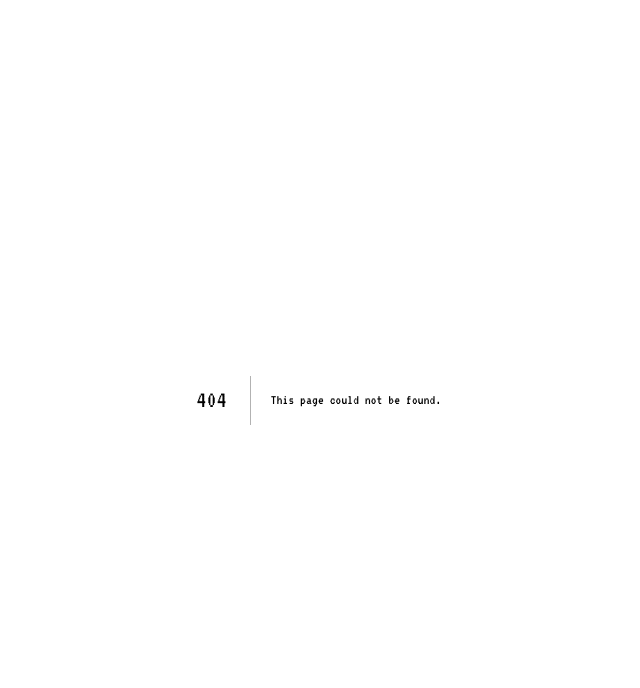
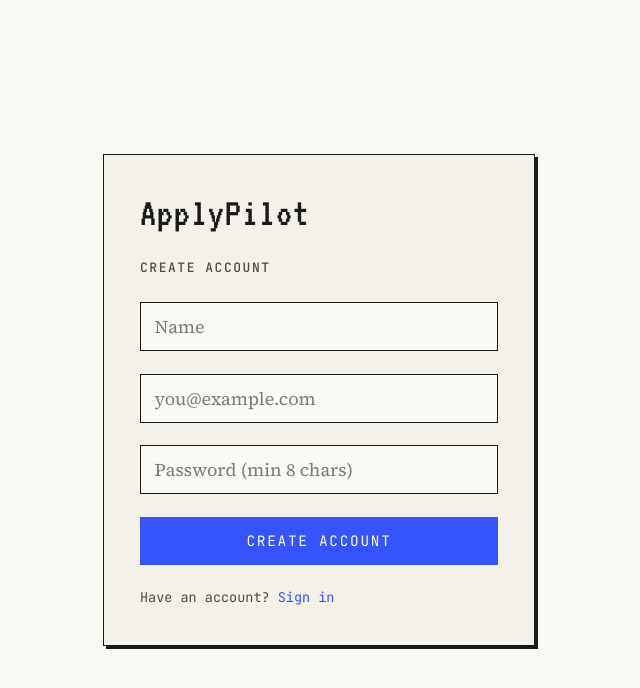
Before and after one commit to THEROHAN01/ApplyPilot, a Next.js app in the folder frontend/: page /signup in a window 1280 px wide. Before the commit this address had no page. Shown: the top 688 px of the page, without its empty margins (321-961 px from the left). Built offline with nearby package versions, Linux system fonts and the light colour scheme; no server answers.

Commit message:
feat(frontend): React Query providers, Blueprint UI primitives, auth pages
Button/Input/Card/Badge in Blueprint tokens (no hardcoded colors),
login/signup forms with loading+disabled+error states, root redirect
to /dashboard. tsc clean, next build ok, color gate clean.

```diff
--- /dev/null
+++ b/frontend/app/(auth)/login/page.tsx
@@ -0,0 +1,40 @@
+"use client";
+import { useState } from "react";
+import { useRouter } from "next/navigation";
+import Link from "next/link";
+import { login } from "@/lib/auth";
+import { Button } from "@/components/ui/button";
+import { Input } from "@/components/ui/input";
+
+export default function LoginPage() {
+  const router = useRouter();
+  const [email, setEmail] = useState(""); const [password, setPassword] = useState("");
+  const [error, setError] = useState<string | null>(null); const [loading, setLoading] = useState(false);
+
+  async function onSubmit(e: React.FormEvent) {
+    e.preventDefault(); setError(null); setLoading(true);
+    try { await login(email, password); router.push("/dashboard"); }
+    catch { setError("Invalid email or password."); }
+    finally { setLoading(false); }
+  }
+
+  return (
+    <main className="min-h-screen flex items-center justify-center px-4">
+      <form onSubmit={onSubmit} className="w-full max-w-sm border border-ink bg-surface p-8 shadow-hard space-y-5">
+        <h1 className="text-4xl">ApplyPilot</h1>
+        <p className="label">Sign in</p>
+        {error && <p className="font-mono text-[0.8rem] text-[var(--warn)]">{error}</p>}
+        <Input type="email" placeholder="you@example.com" value={email}
+          onChange={(e) => setEmail(e.target.value)} required disabled={loading} />
+        <Input type="password" placeholder="Password" value={password}
+          onChange={(e) => setPassword(e.target.value)} required disabled={loading} />
+        <Button type="submit" variant="primary" disabled={loading} className="w-full justify-center">
+          {loading ? "Signing in…" : "Sign in"}
+        </Button>
+        <p className="font-mono text-[0.75rem] text-ink-soft">
+          No account? <Link href="/signup" className="text-blueprint">Sign up</Link>
+        </p>
+      </form>
+    </main>
+  );
+}
--- /dev/null
+++ b/frontend/app/(auth)/signup/page.tsx
@@ -0,0 +1,40 @@
+"use client";
+import { useState } from "react";
+import { useRouter } from "next/navigation";
+import Link from "next/link";
+import { signup } from "@/lib/auth";
+import { Button } from "@/components/ui/button";
+import { Input } from "@/components/ui/input";
+
+export default function SignupPage() {
+  const router = useRouter();
+  const [name, setName] = useState(""); const [email, setEmail] = useState("");
+  const [password, setPassword] = useState(""); const [error, setError] = useState<string | null>(null);
+  const [loading, setLoading] = useState(false);
+  async function onSubmit(e: React.FormEvent) {
+    e.preventDefault(); setError(null); setLoading(true);
+    try { await signup(email, password, name || undefined); router.push("/dashboard"); }
+    catch { setError("Could not create account — email may already be registered."); }
+    finally { setLoading(false); }
+  }
+  return (
+    <main className="min-h-screen flex items-center justify-center px-4">
+      <form onSubmit={onSubmit} className="w-full max-w-sm border border-ink bg-surface p-8 shadow-hard space-y-5">
+        <h1 className="text-4xl">ApplyPilot</h1>
+        <p className="label">Create account</p>
+        {error && <p className="font-mono text-[0.8rem] text-[var(--warn)]">{error}</p>}
+        <Input placeholder="Name" value={name} onChange={(e) => setName(e.target.value)} disabled={loading} />
+        <Input type="email" placeholder="you@example.com" value={email}
+          onChange={(e) => setEmail(e.target.value)} required disabled={loading} />
+        <Input type="password" placeholder="Password (min 8 chars)" value={password}
+          onChange={(e) => setPassword(e.target.value)} required minLength={8} disabled={loading} />
+        <Button type="submit" variant="primary" disabled={loading} className="w-full justify-center">
+          {loading ? "Creating…" : "Create account"}
+        </Button>
+        <p className="font-mono text-[0.75rem] text-ink-soft">
+          Have an account? <Link href="/login" className="text-blueprint">Sign in</Link>
+        </p>
+      </form>
+    </main>
+  );
+}
--- a/frontend/app/page.tsx
+++ b/frontend/app/page.tsx
@@ -1,2 +1,2 @@
 import { redirect } from "next/navigation";
-export default function Home() { redirect("/login"); }
+export default function Home() { redirect("/dashboard"); }
--- a/frontend/app/providers.tsx
+++ b/frontend/app/providers.tsx
@@ -1,2 +1,10 @@
 "use client";
-export function Providers({ children }: { children: React.ReactNode }) { return <>{children}</>; }
+import { QueryClient, QueryClientProvider } from "@tanstack/react-query";
+import { useState } from "react";
+
+export function Providers({ children }: { children: React.ReactNode }) {
+  const [client] = useState(() => new QueryClient({
+    defaultOptions: { queries: { retry: 1, staleTime: 30_000 } },
+  }));
+  return <QueryClientProvider client={client}>{children}</QueryClientProvider>;
+}
--- /dev/null
+++ b/frontend/components/ui/badge.tsx
@@ -0,0 +1,5 @@
+import { cn } from "@/lib/utils";
+import type { HTMLAttributes } from "react";
+export function Badge({ className, ...props }: HTMLAttributes<HTMLSpanElement>) {
+  return <span className={cn("inline-flex items-center border border-ink px-2 py-0.5 font-mono text-[0.68rem] uppercase tracking-[0.1em]", className)} {...props} />;
+}
--- /dev/null
+++ b/frontend/components/ui/button.tsx
@@ -0,0 +1,22 @@
+import { cn } from "@/lib/utils";
+import { forwardRef, type ButtonHTMLAttributes } from "react";
+
+interface Props extends ButtonHTMLAttributes<HTMLButtonElement> {
+  variant?: "default" | "primary"; size?: "sm" | "md";
+}
+export const Button = forwardRef<HTMLButtonElement, Props>(
+  ({ className, variant = "default", size = "md", disabled, ...props }, ref) => (
+    <button ref={ref} disabled={disabled}
+      className={cn(
+        "inline-flex items-center gap-2 font-mono uppercase tracking-[0.12em] border transition-colors",
+        size === "sm" ? "px-3 py-1.5 text-[0.72rem]" : "px-5 py-2.5 text-[0.8rem]",
+        variant === "primary"
+          ? "bg-blueprint text-on-accent border-blueprint hover:bg-accent-hover hover:border-accent-hover"
+          : "bg-transparent text-ink border-ink hover:bg-ink hover:text-bg",
+        disabled && "opacity-50 cursor-not-allowed hover:bg-transparent hover:text-ink",
+        className,
+      )}
+      {...props} />
+  ),
+);
+Button.displayName = "Button";
--- /dev/null
+++ b/frontend/components/ui/card.tsx
@@ -0,0 +1,5 @@
+import { cn } from "@/lib/utils";
+import type { HTMLAttributes } from "react";
+export function Card({ className, ...props }: HTMLAttributes<HTMLDivElement>) {
+  return <div className={cn("bg-surface border border-rule-soft p-6 transition-colors hover:border-blueprint", className)} {...props} />;
+}
--- /dev/null
+++ b/frontend/components/ui/input.tsx
@@ -0,0 +1,11 @@
+import { cn } from "@/lib/utils";
+import { forwardRef, type InputHTMLAttributes } from "react";
+export const Input = forwardRef<HTMLInputElement, InputHTMLAttributes<HTMLInputElement>>(
+  ({ className, ...props }, ref) => (
+    <input ref={ref}
+      className={cn("w-full border border-ink bg-bg px-3 py-2 font-body text-ink",
+        "focus:outline-none focus:border-blueprint placeholder:text-ink-mute", className)}
+      {...props} />
+  ),
+);
+Input.displayName = "Input";
```
